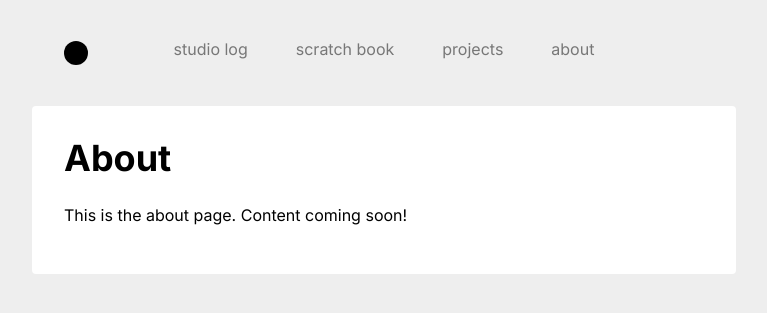
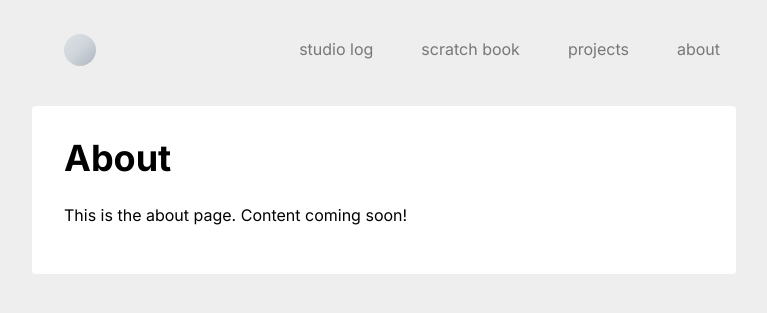
Before and after one commit to luismqueral/studio-queral, a Flask app: page /about in a window 1280 px wide. Shown: the top 313 px of the page, without its empty margins (256-1023 px from the left). Run offline with Flask 3, Linux system fonts and the light colour scheme; some libraries are stand-ins or nearby versions; some web fonts are replaced.

Commit message:
Finalize header design with interactive gradient circle
- Increase circle size from w1 h1 to w2 h2 (24px to 48px) for better visual weight
- Apply darker gradient colors for improved visibility and contrast
- Add satisfying click animation with translateY(2px) bump and darker pressed state
- Right-align navigation for asymmetrical layout balance
- Use Tachyons classes (w2 h2 br-100 flex-none pointer) for consistent styling

```diff
--- a/templates/base.html
+++ b/templates/base.html
@@ -98,48 +98,66 @@
 
         /* Simple circle logo styles */
         .simple-logo-circle {
-            width: 24px;
-            height: 24px;
-            border-radius: 50%;
-            background-color: #000;
-            flex-shrink: 0;
-            cursor: pointer;
-            transition: background-color 0.2s ease;
+            background: linear-gradient(135deg, #dee2e6 0%, #ced4da 50%, #adb5bd 100%);
+            transition: background 0.2s ease, transform 0.1s ease;
         }
 
         .simple-logo-circle:hover {
-            background-color: #333;
+            background: linear-gradient(135deg, #ced4da 0%, #adb5bd 50%, #868e96 100%);
         }
 
-        /* Header layout with left circle and centered nav */
+        .simple-logo-circle:active {
+            transform: translateY(2px);
+            background: linear-gradient(135deg, #adb5bd 0%, #868e96 50%, #6c757d 100%);
+        }
+
+        /* Header layout - starts vertical on small screens */
         .header-with-circle {
             display: flex;
+            flex-direction: column;
             align-items: center;
-            justify-content: center;
-            position: relative;
+            gap: 1rem;
             width: 100%;
         }
 
         .header-circle-container {
-            position: absolute;
-            left: 1rem;
-            top: 50%;
-            transform: translateY(-50%);
             display: flex;
             align-items: center;
         }
 
-        /* Adjust circle position for larger screens to match content padding */
-        @media screen and (min-width: 30em) {
+        .header-nav-container {
+            display: flex;
+            justify-content: flex-end;
+            flex: 1;
+        }
+
+        /* At 600px+, switch to horizontal layout with circle on left */
+        @media screen and (min-width: 37.5em) {
+            .header-with-circle {
+                flex-direction: row;
+                align-items: center;
+                justify-content: center;
+                position: relative;
+                gap: 0;
+            }
+
+            .header-circle-container {
+                position: absolute;
+                left: 1rem;
+                top: 43%;
+                transform: translateY(-50%);
+            }
+
+            .header-nav-container {
+                width: auto;
+            }
+        }
+
+        /* Adjust circle position for larger screens */
+        @media screen and (min-width: 48em) {
             .header-circle-container {
                 left: 2rem;
             }
-        }
-
-        .header-nav-container {
-            display: flex;
-            justify-content: center;
-            flex: 1;
         }
 
         /* Extended font classes */
@@ -318,13 +336,13 @@
                 <!-- Simple circle logo on the left -->
                 <div class="header-circle-container">
                     <a href="/" hx-get="/" hx-target="main" hx-push-url="/">
-                        <div class="simple-logo-circle"></div>
+                        <div class="simple-logo-circle w2 h2 br-100 flex-none pointer"></div>
                     </a>
                 </div>
 
-                <!-- Centered navigation -->
+                <!-- Right-aligned navigation -->
                 <div class="header-nav-container">
-                    <nav class="flex flex-wrap justify-center">
+                    <nav class="flex flex-wrap">
                         <a href="/log"
                            class="link gray hover-near-black underline-hover f6 f5-ns ph2 ph3-ns pv1 pv2-ns br3 mr2 mr3-ns mb2"
                            hx-get="/log" hx-target="main" hx-push-url="/log">
```
